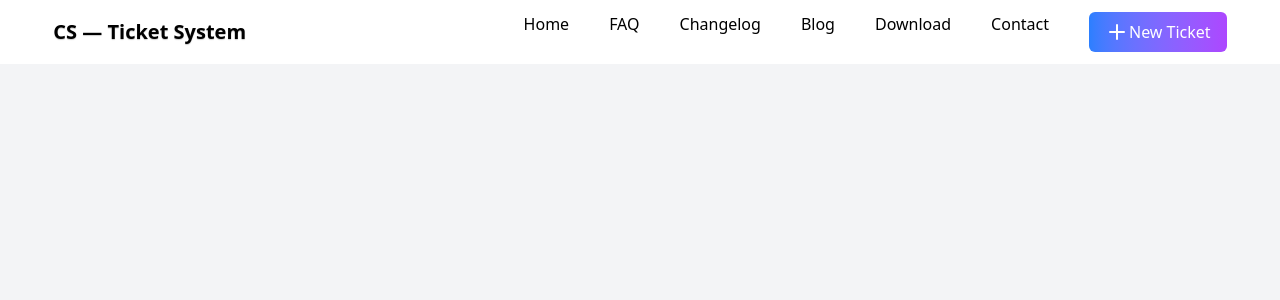
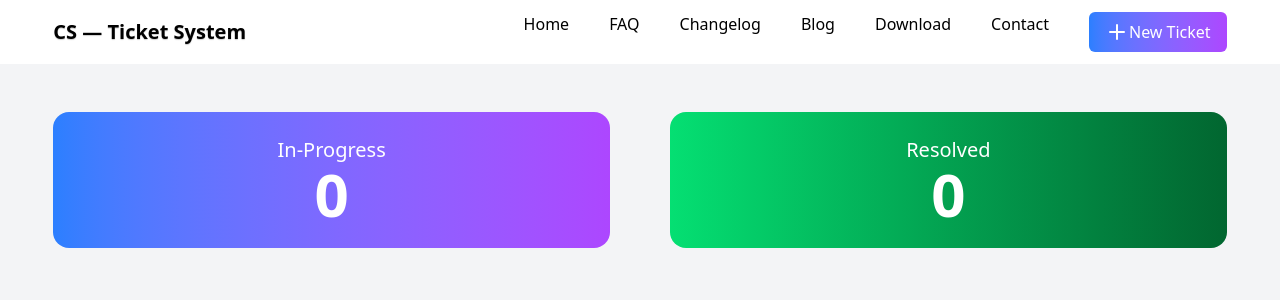
Before and after one commit to Tabassum-Afrin45/customer-support-zone, a React (Vite) app: page / in a window 1280 px wide. Shown: the top 300 px of the page. Built offline with nearby package versions, Linux system fonts and the light colour scheme.

Commit message:
Added Banner Section

```diff
--- a/src/App.jsx
+++ b/src/App.jsx
@@ -1,3 +1,4 @@
+import ProgressTask from "./components/Banner"
 import Navbar from "./components/Navbar"
 
 const App=()=>{
@@ -6,8 +7,8 @@ const App=()=>{
       <Navbar></Navbar>
     </header>
     <div className="bg-gray-100 h-125">
-      <section>
-
+      <section className="w-11/12 mx-auto py-12">
+         <ProgressTask></ProgressTask>
       </section>
     </div>
   </div>
--- /dev/null
+++ b/src/components/Banner.jsx
@@ -0,0 +1,24 @@
+
+const ProgressTask = () => {
+  const totalProgress = 0;
+
+  return (
+  <div className="flex flex-col lg:flex-row items-center gap-15">
+    <div className="w-full bg-linear-to-r from-blue-500 to-purple-500 rounded-2xl p-6 text-white border-none">
+        <div className="text-xl text-center">
+          In-Progress
+          <h2 className="text-6xl font-bold">{totalProgress}</h2>
+      </div>
+    </div>
+       <div className="w-full bg-linear-to-r from-green-400 to-green-800 rounded-2xl p-6 text-white border-none">
+        <div className="text-xl text-center">
+          Resolved
+          <h2 className="text-6xl font-bold">{totalProgress}</h2>
+      </div>
+    </div>
+
+    </div>
+  );
+};
+
+export default ProgressTask;
```
Also changed, not shown: public/vector1.png (added), public/vector2.png (added).
